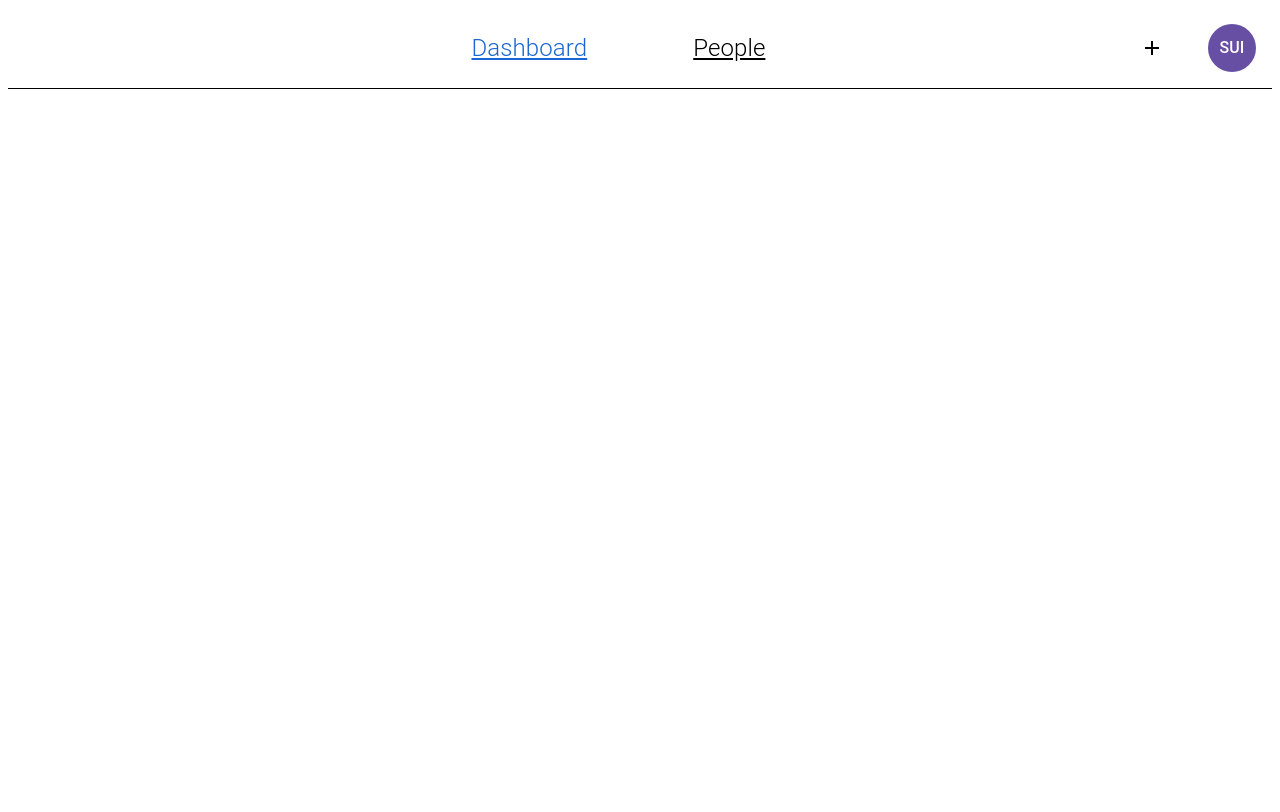
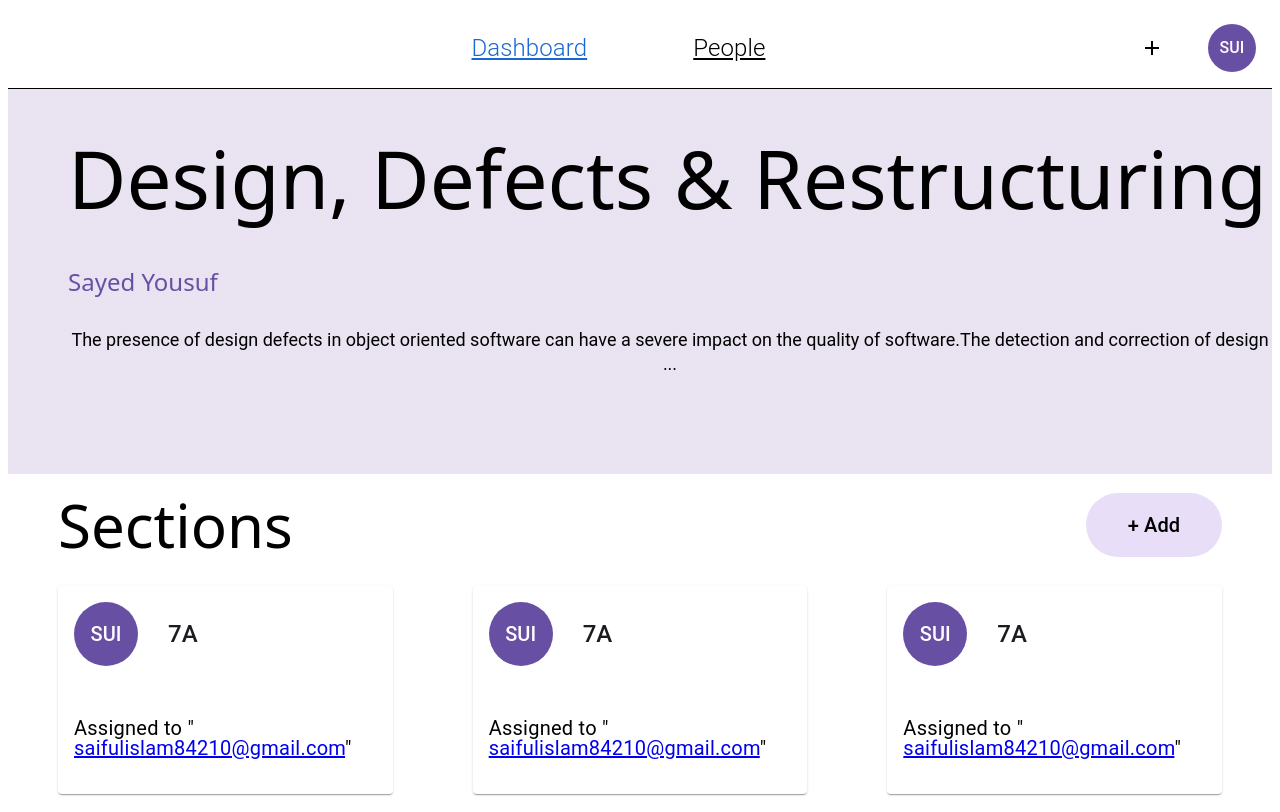
Before and after one commit to Rubix982/CodeClassy, a Next.js app in the folder frontend/: page /classroom/1 in a window 1280 px wide. Built offline with nearby package versions, Linux system fonts and the light colour scheme.

Commit message:
Init code for the classroom
Signed-off-by: Saif Ul Islam <saifulislam84210@gmail.com>

```diff
--- a/frontend/pages/classroom/[class_id].js
+++ b/frontend/pages/classroom/[class_id].js
@@ -1,8 +1,79 @@
 import React from 'react';
+
+import styles from '../../styles/Classroom/[class_id].module.css';
+
 import Navbar from '../../src/components/Navbar/Navbar';
+import CardMedia from '../../src/components/Classroom/CardMedia';
+
+import {
+    Grid
+} from '@mui/material';
 
 export default function Classroom() {
     return (
-        <Navbar />
+        <div>
+            <Navbar />
+            <Grid
+                container
+                direction="column"
+                justifyContent="center"
+                alignItems="stretch"
+            >
+                <Grid item xs={6}>
+                    <div className={styles.headerContainer}>
+                        <div className={styles.titleContainer}>
+                            <span className={styles.classroomName}>Design, Defects & Restructuring</span>
+                            <span className={styles.teacherName}>Sayed Yousuf</span>
+                            <span className={styles.classroomDescription}>The presence of design defects in object oriented software can have a severe impact on the quality of software.The detection and correction of design ...</span>
+                        </div>
+                    </div>
+                </Grid>
+
+                <Grid item xs={2}>
+                    <Grid
+                        container
+                        direction="row"
+                        justifyContent="space-between"
+                        alignItems="stretch"
+                        className={styles.gridContainerStyling}
+                    >
+                        <Grid item>
+                            <span className={styles.sectionStyling}>Sections</span>
+                        </Grid>
+
+                        <Grid item>
+                            <div className={styles.addSectionButtonStyling}>
+                                <span className={styles.addSectionStyling}>+ Add</span>
+                            </div>
+                        </Grid>
+                    </Grid>
+                </Grid>
+
+                <Grid item xs={4}>
+                    <Grid
+                        container
+                        direction="row"
+                        justifyContent="space-between"
+                        alignItems="stretch"
+                        className={styles.gridContainerStyling}
+                        spacing={10}
+                    >
+
+                        <Grid item xs={4}>
+                            <CardMedia />
+                        </Grid>
+
+                        <Grid item xs={4}>
+                            <CardMedia />
+                        </Grid>
+
+                        <Grid item xs={4}>
+                            <CardMedia />
+                        </Grid>
+
+                    </Grid>
+                </Grid>
+            </Grid>
+        </div >
     )
 }
--- /dev/null
+++ b/frontend/src/components/Classroom/CardMedia.js
@@ -0,0 +1,28 @@
+import * as React from 'react';
+
+import styles from "../../../styles/Classroom/CardMedia.module.css";
+
+import {
+    Card,
+    CardContent
+} from '@mui/material';
+
+export default function CardMedia() {
+    return (
+        <Card sx={{ minWidth: 275 }}>
+            <CardContent className={styles.cardContentStyling}>
+                <div className={`${styles.profileLogoStyling}`}>
+                    <span className={styles.profileTextStyling}>SUI</span>
+                </div>
+                <p className={styles.sectionNameStyling}>
+                    7A
+                </p>
+            </CardContent>
+            <div className={styles.designationStyling}>
+                <p>
+                    Assigned to "<a href="mailto:saifulislam84210@gmail.com"> saifulislam84210@gmail.com</a>"
+                </p>
+            </div>
+        </Card>
+    );
+}
--- /dev/null
+++ b/frontend/styles/Classroom/CardMedia.module.css
@@ -0,0 +1,57 @@
+.cardContentStyling {
+    display: inline-flex;
+    width: 100%;
+}
+
+.profileTextStyling {
+    /* M3/title/medium */
+    font-family: Roboto;
+    font-style: normal;
+    font-weight: 500;
+    font-size: 20px;
+    line-height: 24px;
+    /* or 150% */
+    display: flex;
+    align-items: center;
+    justify-content: center;
+    text-align: center;
+    letter-spacing: 0.1px;
+    /* M3/sys/light/surface */
+    color: #FFFBFE;
+}
+
+.profileLogoStyling {
+    width: 64px;
+    height: 64px;
+    background-color: #6750A4;
+    border-radius: 100px;
+    display: flex;
+    justify-content: center;
+    align-items: center;
+    text-align: center;
+}
+
+.sectionNameStyling {
+    margin-top: auto;
+    margin-bottom: auto;
+    padding: 0;
+    padding-left: 30px;
+    font-family: Roboto;
+    font-style: normal;
+    font-weight: 500;
+    font-size: 24px;
+    /* M3/sys/light/on-surface */
+    color: #1C1B1F;
+}
+
+.designationStyling {
+    padding: 16px;
+    font-family: Roboto;
+    font-style: normal;
+    font-weight: normal;
+    font-size: 20px;
+    line-height: 20px;
+    /* or 100% */
+    letter-spacing: 0.25px;
+    color: #000000;
+}
--- /dev/null
+++ b/frontend/styles/Classroom/[class_id].module.css
@@ -0,0 +1,89 @@
+.headerContainer {
+    display: flex;
+    flex-direction: column;
+    align-items: flex-start;
+    height: 385px;
+    background: linear-gradient(0deg, rgba(103, 80, 164, 0.14), rgba(103, 80, 164, 0.14)), #FFFBFE;
+}
+
+.titleContainer {
+    display: flex;
+    flex-direction: column;
+    align-items: flex-start;
+    padding: 10px 0px 10px 60px;
+}
+
+.classroomName {
+    font-family: Noto Sans;
+    font-style: normal;
+    font-weight: normal;
+    font-size: 80px;
+    line-height: 109px;
+    color: #000000;
+    margin: 24px 0px;
+}
+
+.teacherName {
+    font-family: Noto Sans;
+    font-style: normal;
+    font-weight: normal;
+    font-size: 24px;
+    line-height: 32px;
+    /* identical to box height, or 133% */
+    text-align: center;
+    /* M3/sys/light/primary */
+    color: #6750A4;
+    padding-top: 10px;
+    padding-bottom: 30px;
+}
+
+.classroomDescription {
+    font-family: Roboto;
+    font-style: normal;
+    font-weight: normal;
+    font-size: 18px;
+    line-height: 24px;
+    /* identical to box height, or 133% */
+    text-align: center;
+    color: #000000;
+}
+
+.gridContainerStyling {
+    padding: 10px 50px;
+}
+
+.sectionStyling {
+    font-family: Noto Sans;
+    font-style: normal;
+    font-weight: normal;
+    font-size: 60px;
+    line-height: 82px;
+    color: #000000;
+}
+
+.addSectionButtonStyling {
+    display: flex;
+    align-items: center;
+    justify-content: center;
+    height: 100%;
+}
+
+.addSectionStyling {
+    /* Auto Layout */
+    display: flex;
+    flex-direction: row;
+    justify-content: center;
+    align-items: center;
+    width: 136px;
+    height: 64px;
+    font-size: 20px;
+    /* M3/sys/dark/on-secondary-container */
+    background: #E8DEF8;
+    border-radius: 100px;
+    /* M3/label/large */
+    font-family: Roboto;
+    font-style: normal;
+    font-weight: 500;
+    line-height: 20px;
+    letter-spacing: 0.1px;
+}
--- a/frontend/styles/Navbar/navbar.module.css
+++ b/frontend/styles/Navbar/navbar.module.css
@@ -50,17 +50,6 @@
     height: 100%;
 }
 
-.profileLogoStyling {
-    width: 48px;
-    height: 48px;
-    background-color: #6750A4;
-    border-radius: 100px;
-    display: flex;
-    justify-content: center;
-    align-items: center;
-    text-align: center;
-}
-
 .iconStyling {
     width: 80px;
     height: 80px;
@@ -85,3 +74,14 @@
     /* M3/sys/light/surface */
     color: #FFFBFE;
 }
+
+.profileLogoStyling {
+    width: 48px;
+    height: 48px;
+    background-color: #6750A4;
+    border-radius: 100px;
+    display: flex;
+    justify-content: center;
+    align-items: center;
+    text-align: center;
+}
```
